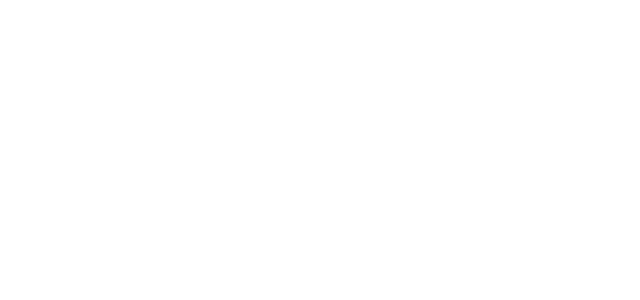
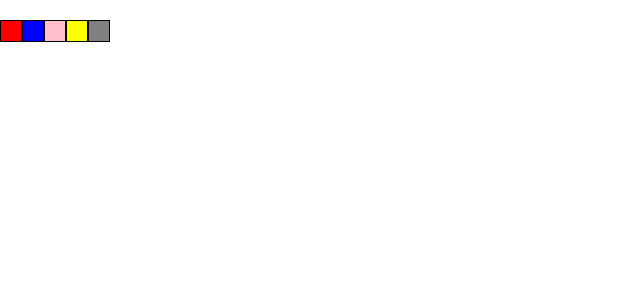
Before and after one commit to zakiyul/grid-app, a React (Create React App) app: page / in a window 1280 px wide. Shown: the top 300 px of the page, without its empty margins (0-640 px from the left). Built offline with nearby package versions, Linux system fonts and the light colour scheme.

Commit message:
buat action creator

```diff
--- a/src/App.js
+++ b/src/App.js
@@ -1,10 +1,13 @@
 import { Provider } from "react-redux";
 import store from "./app/store";
+import Grid from "./components/Grid";
 
 function App() {
   return (
     <div>
-      <Provider store={store}></Provider>
+      <Provider store={store}>
+        <Grid />
+      </Provider>
     </div>
   );
 }
--- /dev/null
+++ b/src/components/Grid/index.js
@@ -0,0 +1,39 @@
+import React from "react";
+import { useSelector, useDispatch } from "react-redux";
+import { addTile, removeTile } from "../../features/Grid/actions";
+
+import AddTileButton from "../AddTileButton";
+import Tile from "../Tile";
+
+const colors = ["red", "blue", "pink", "yellow", "gray"];
+
+export default function Grid() {
+  let gridTiles = useSelector((state) => state.grid);
+  let dispatch = useDispatch();
+
+  return (
+    <div>
+      <div style={{ maxWidth: 400, overflow: "hidden" }}>
+        {gridTiles.map((tile, index) => (
+          <Tile
+            {...tile}
+            key={index}
+            onDoubleClick={(e) => dispatch(removeTile(tile.id))}
+          />
+        ))}
+      </div>
+
+      <br />
+
+      <div>
+        {colors.map((color) => (
+          <AddTileButton
+            onClick={(e) => dispatch(addTile(color))}
+            key={color}
+            color={color}
+          />
+        ))}
+      </div>
+    </div>
+  );
+}
--- a/src/components/Tile/index.js
+++ b/src/components/Tile/index.js
@@ -1,9 +1,15 @@
 import React from "react";
-import { string, number } from "prop-types";
+import { string, number, func } from "prop-types";
 import "./style.css";
 
-export default function Tile({ color, id }) {
-  return <div className="tile" style={{ backgroundColor: color }}></div>;
+export default function Tile({ color, id, onDoubleClick }) {
+  return (
+    <div
+      className="tile"
+      onDoubleClick={onDoubleClick}
+      style={{ backgroundColor: color }}
+    ></div>
+  );
 }
 
 Tile.defaultProps = {
@@ -13,4 +19,5 @@ Tile.defaultProps = {
 Tile.propType = {
   color: string,
   id: number.isRequired,
+  onDoubleClick: func.isRequired,
 };
--- a/src/features/Grid/actions.js
+++ b/src/features/Grid/actions.js
@@ -0,0 +1,14 @@
+export function addTile(color) {
+  return {
+    type: "ADD_TILE",
+    created_at: Date.now(),
+    color,
+  };
+}
+
+export function removeTile(id) {
+  return {
+    type: "REMOVE_TILE",
+    id,
+  };
+}
```
